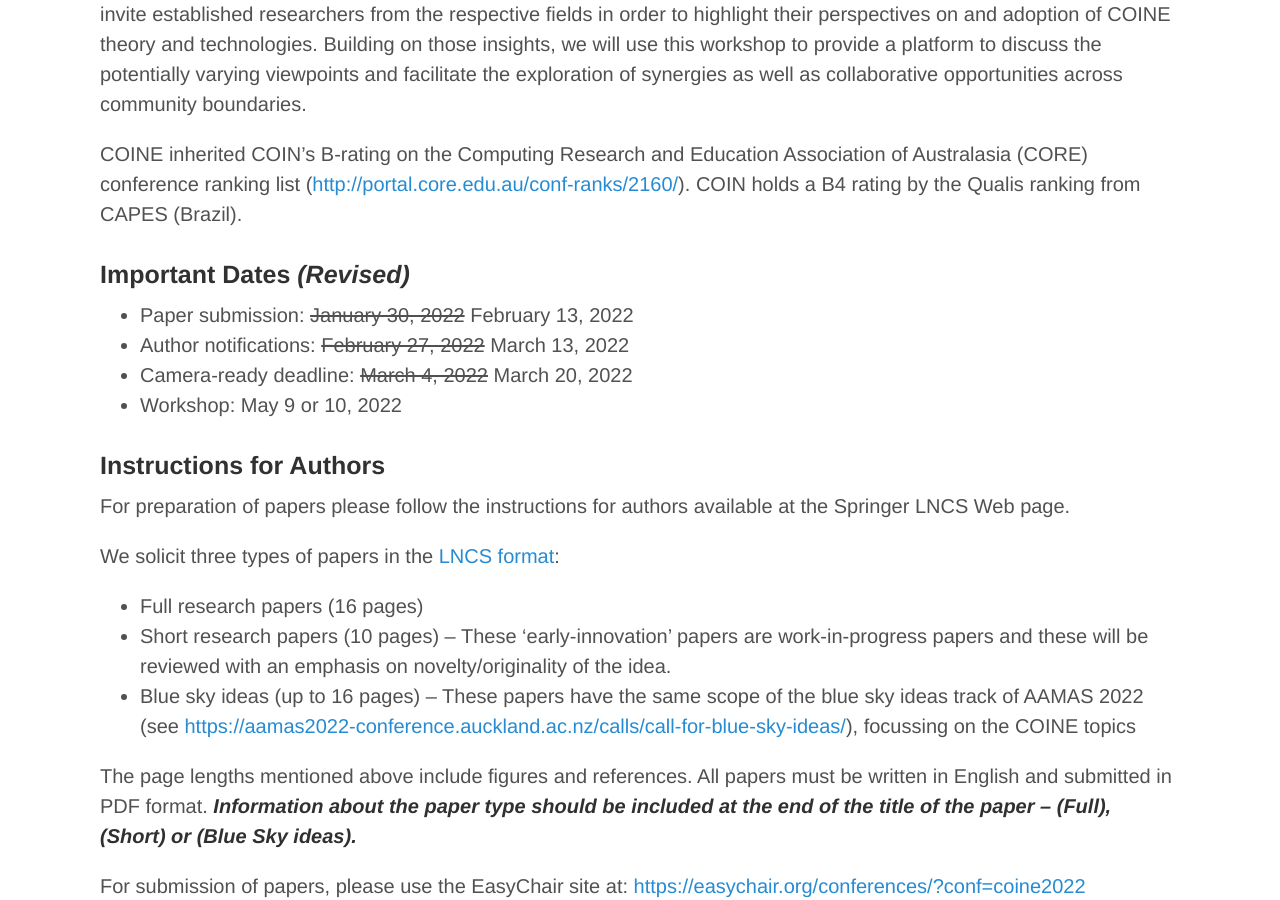
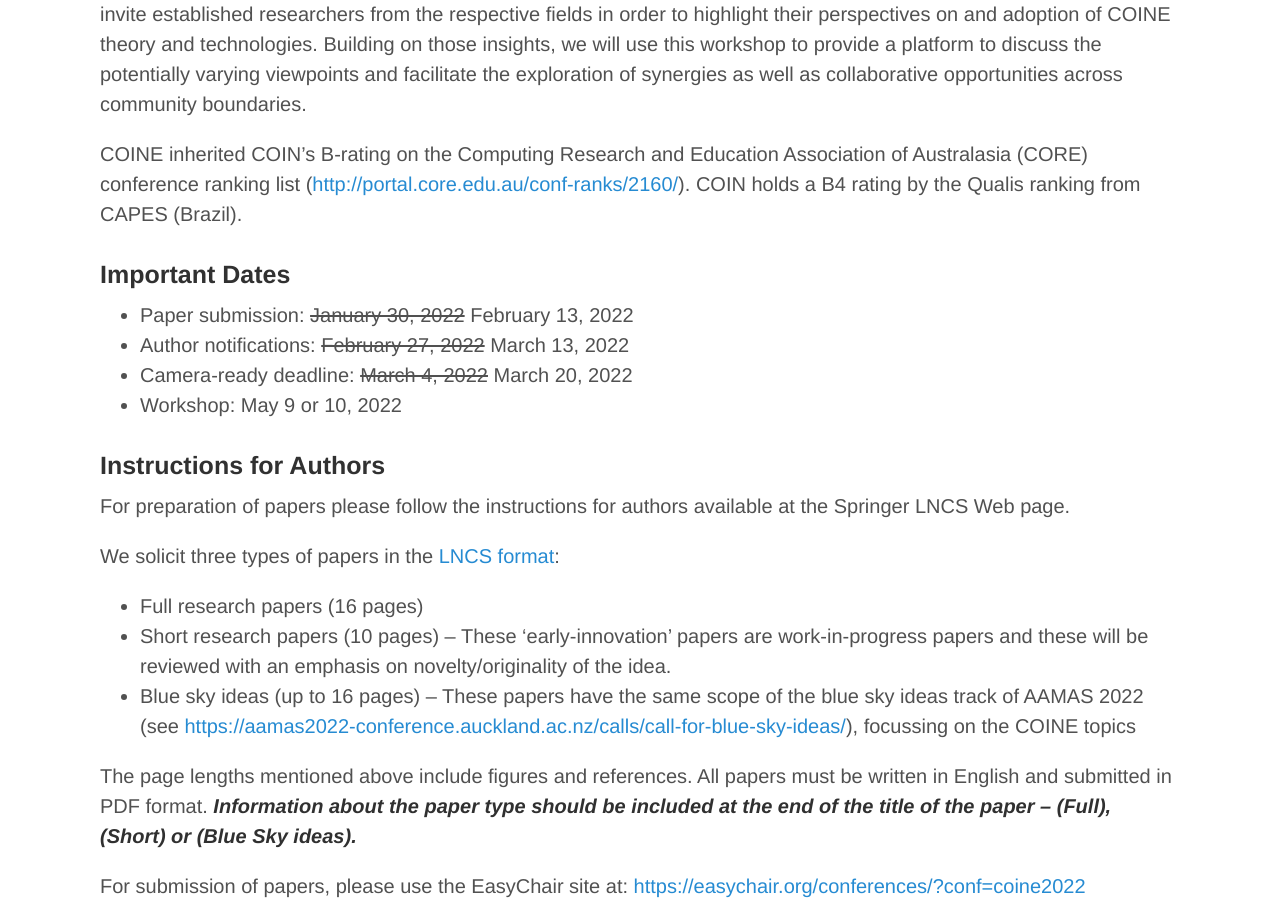
Before and after one commit to jithincheriyan/coine-2022-auckland, a Jekyll site: the page built from call_for_papers.md, in a window 1280 px wide and 900 px high, scrolled down 1502 px. Built offline with Jekyll 4.4.1, drawn with Linux system fonts in a browser that asks for light colours.

Commit message:
revised dates

```diff
--- a/call_for_papers.md
+++ b/call_for_papers.md
@@ -32,7 +32,7 @@ To leverage a broader understanding on how COINE-related themes are employed in
 COINE inherited COIN's B-rating on the Computing Research and Education Association of Australasia (CORE) conference ranking list ([http://portal.core.edu.au/conf-ranks/2160/](http://portal.core.edu.au/conf-ranks/2160/)). COIN holds a B4 rating by the Qualis ranking from CAPES (Brazil).
 
 
-### Important Dates *(Revised)*
+### Important Dates
 - Paper submission: ~~January 30, 2022~~ February 13, 2022
 - Author notifications: ~~February 27, 2022~~ March 13, 2022
 - Camera-ready deadline: ~~March 4, 2022~~ March 20, 2022
```
